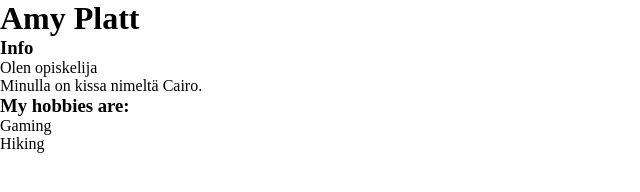
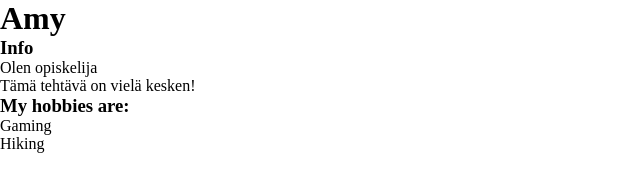
Before and after one commit to bean-123/HTMLCSS_School, a plain HTML site: page 02_Week/Profile_page_project/Script/index.html in a window 1280 px wide. Shown: the whole page, without its empty margins (0-640 px from the left). Drawn offline with Linux system fonts and the light colour scheme.

Commit message:
task update

```diff
--- a/02_Week/Profile_page_project/Script/index.html
+++ b/02_Week/Profile_page_project/Script/index.html
@@ -7,12 +7,12 @@
     <link rel="stylesheet" href="/Style/style.css">
   </head>
   <body>
-    <h1>Amy Platt</h1>
+    <h1>Amy</h1>
 <div class="all divs">
     <div class="Info">
       <h3>Info</h3>
       <p>Olen opiskelija</p>
-      <p>Minulla on kissa nimeltä Cairo.</p>
+      <p>Tämä tehtävä on vielä kesken!</p>
     </div>
     <div class="hobbies">
       <h3>My hobbies are:</h3>
```
